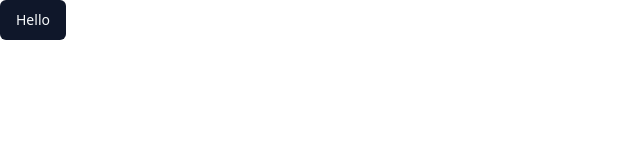
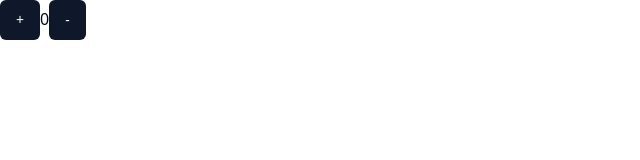
Before and after one commit to nzkks/zustand-vite-ts, a React (Vite) app: page / in a window 1280 px wide. Shown: the top 160 px of the page, without its empty margins (0-640 px from the left). Built offline with nearby package versions, Linux system fonts and the light colour scheme.

Commit message:
Simplest example of the power of Zustand in a single component

```diff
--- a/src/App.tsx
+++ b/src/App.tsx
@@ -1,9 +1,9 @@
-import { Button } from '@/components/ui/button';
+import SimpleExample from './SimpleExample';
 
 function App() {
   return (
     <>
-      <Button>Hello</Button>
+      <SimpleExample />
     </>
   );
 }
--- /dev/null
+++ b/src/SimpleExample.tsx
@@ -0,0 +1,32 @@
+import { create } from 'zustand';
+
+import { Button } from '@/components/ui/button';
+
+const useStore = create<{
+  count: number;
+  inc: () => void;
+  dec: () => void;
+}>(set => ({
+  count: 0,
+  inc: () => set(state => ({ count: state.count + 1 })),
+  dec: () => set(state => ({ count: state.count - 1 })),
+}));
+
+function SimpleExample() {
+  const store = useStore();
+
+  return (
+    <>
+      <Button onClick={store.inc}>+</Button>
+      <Count />
+      <Button onClick={store.dec}>-</Button>
+    </>
+  );
+}
+
+function Count() {
+  const store = useStore();
+  return <>{store.count}</>;
+}
+
+export default SimpleExample;
```
